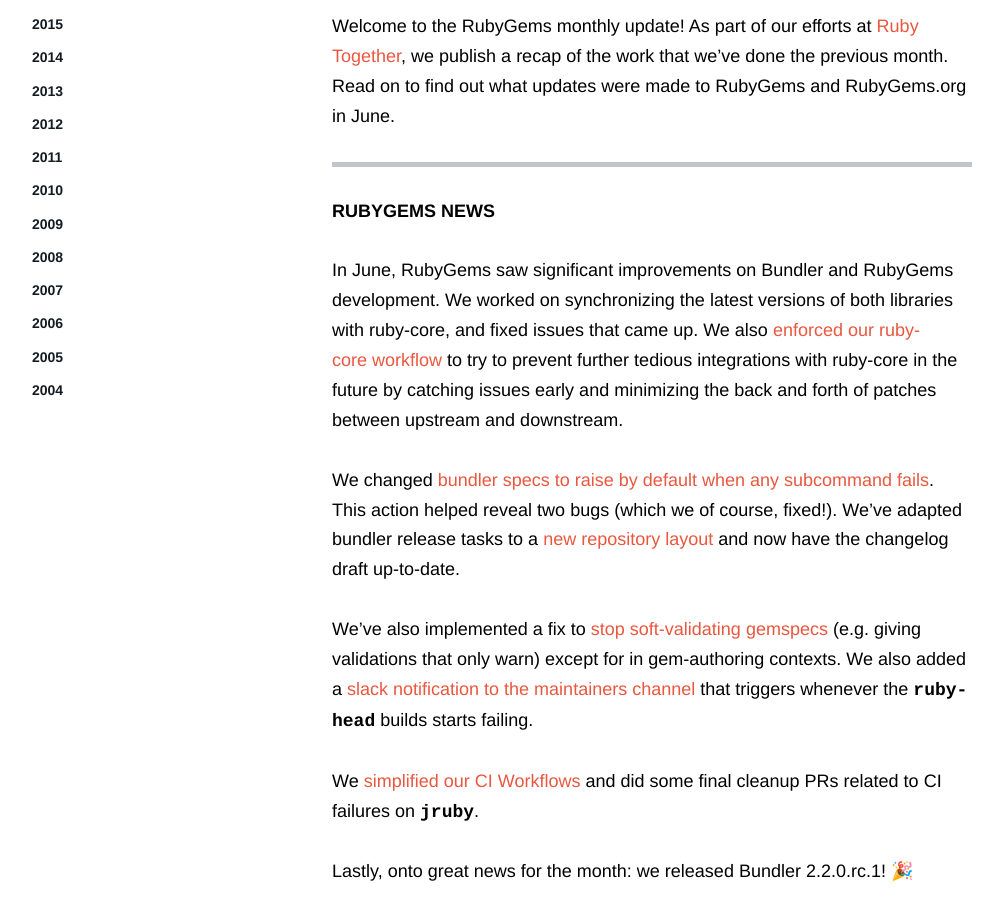
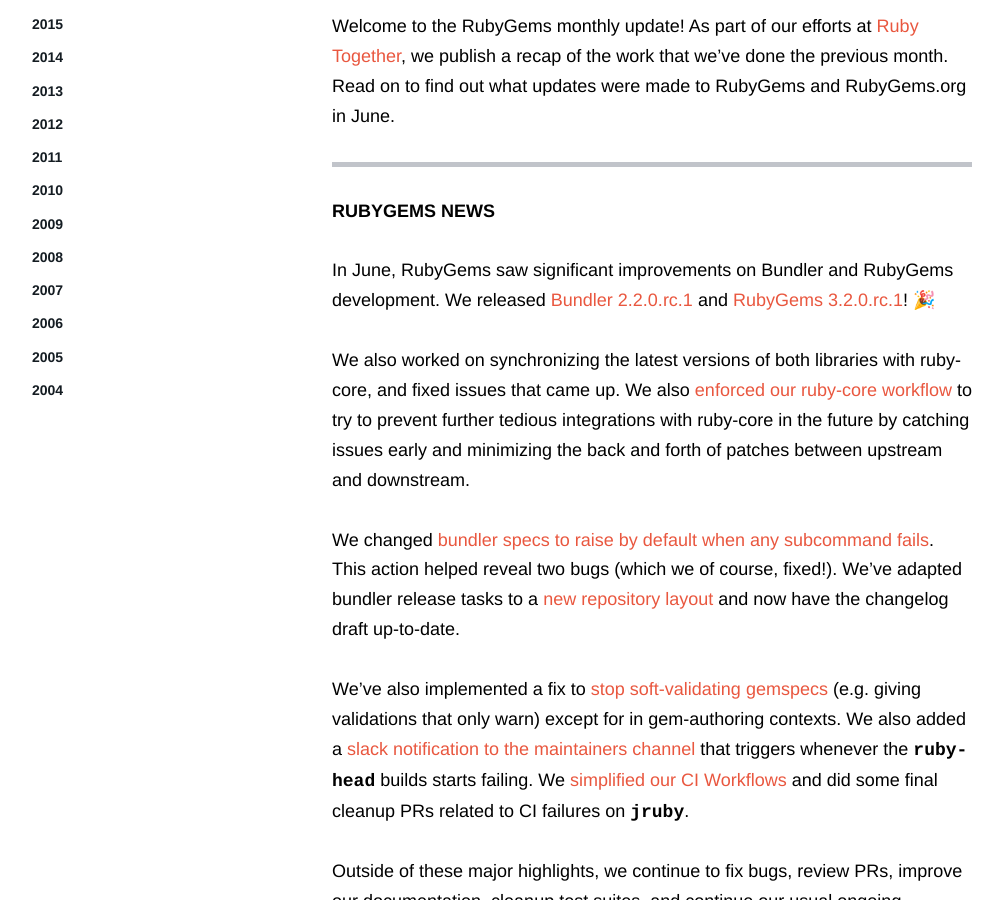
Before and after one commit to rubygems/rubygems.github.io, a Jekyll site: the page built from _posts/2020-07-15-june-rubygems-update.md, in a window 1280 px wide and 900 px high, scrolled down 390 px. Shown: the whole window, without its empty margins (138-1141 px from the left). Built offline with Jekyll 4.4.1, drawn with Linux system fonts in a browser that asks for light colours; comment, search, counter and statistics services are not loaded; some of the changed text lies outside the part shown.

Commit message:
made changes from feedback comment

```diff
--- a/_posts/2020-07-15-june-rubygems-update.md
+++ b/_posts/2020-07-15-june-rubygems-update.md
@@ -9,16 +9,13 @@
 
 ## RubyGems News
 
-In June, RubyGems saw significant improvements on Bundler and RubyGems development. We worked on synchronizing the latest versions of both libraries with ruby-core, and fixed issues that came up. We also [enforced our ruby-core workflow](https://github.com/rubygems/rubygems/pull/3725) to try to prevent further tedious integrations with ruby-core in the future by catching issues early and minimizing the back and forth of patches between upstream and downstream.
+In June, RubyGems saw significant improvements on Bundler and RubyGems development. We released [Bundler 2.2.0.rc.1](https://github.com/rubygems/rubygems/releases/tag/bundler-v2.2.0.rc.1) and [RubyGems 3.2.0.rc.1](https://github.com/rubygems/rubygems/releases/tag/v3.2.0.rc.1)! 🎉
+
+We also worked on synchronizing the latest versions of both libraries with ruby-core, and fixed issues that came up. We also [enforced our ruby-core workflow](https://github.com/rubygems/rubygems/pull/3725) to try to prevent further tedious integrations with ruby-core in the future by catching issues early and minimizing the back and forth of patches between upstream and downstream.
 
 We changed [bundler specs to raise by default when any subcommand fails](https://github.com/rubygems/rubygems/pull/3685). This action helped reveal two bugs (which we of course, fixed!). We've adapted bundler release tasks to a [new repository layout](https://github.com/rubygems/rubygems/pull/3703) and now have the changelog draft up-to-date.
 
-
-We've also implemented a fix to [stop soft-validating gemspecs](https://github.com/rubygems/rubygems/pull/3668) (e.g. giving validations that only warn) except for in gem-authoring contexts. We also added a [slack notification to the maintainers channel](https://github.com/rubygems/rubygems/pull/3689) that triggers whenever the  `ruby-head` builds starts failing.
-
-We [simplified our CI Workflows](https://github.com/rubygems/rubygems/pull/3769) and did some final cleanup PRs related to CI failures on `jruby`.
-
-Lastly, onto great news for the month: we released Bundler 2.2.0.rc.1! 🎉
+We've also implemented a fix to [stop soft-validating gemspecs](https://github.com/rubygems/rubygems/pull/3668) (e.g. giving validations that only warn) except for in gem-authoring contexts. We also added a [slack notification to the maintainers channel](https://github.com/rubygems/rubygems/pull/3689) that triggers whenever the  `ruby-head` builds starts failing. We [simplified our CI Workflows](https://github.com/rubygems/rubygems/pull/3769) and did some final cleanup PRs related to CI failures on `jruby`.
 
 Outside of these major highlights, we continue to fix bugs, review PRs, improve our documentation, cleanup test suites, and continue our usual ongoing maintenance.
 
@@ -26,7 +23,7 @@
 
 ## RubyGems.org News
 
-This month, we added terraform module for RDS monitors and added alerts on `rubgems-production`, `rubygems-staging` and `shipit` instances. We followed up with fixes on RubyGems.org that have now been deployed and verified! We also debugged failed delayed jobs in production and created a [fix for issues we found with regex validation with user email.](https://github.com/rubygems/rubygems.org/pull/2389)
+This month, we added terraform module for RDS monitors and added alerts on `rubgems-production`, `rubygems-staging` and `shipit` instances. We followed up with fixes on RubyGems.org that have now been deployed and verified! We also debugged failed delayed jobs in production and created a [fix for issues we found with regex validation with user email.](https://github.com/rubygems/rubygems.org/pull/2389) [rubygems/rubygems.org/pull/2406](https://github.com/rubygems/rubygems.org/pull/2406) [rubygems/rubygems.org/pull/2388](https://github.com/rubygems/rubygems.org/pull/2388)
 
 
 In addition to that, We made a PR to [send mail update confirmation when a user changes their email address](https://github.com/rubygems/rubygems.org/pull/2392),  added a RubyGems.org guide for rate limits, and made the following improvements:
@@ -37,7 +34,7 @@
 
 - ran rake tasks related to `compact_index` which enabled bundler to make fewer requests to our server when installing some gems and fixed install of gems with multiple Ruby or Rubygems requirements
 
-- updated correct checksum task to use non-caching info_checksum calc, rerun the task, and expire info cache of gems changed from production.
+- updated correct checksum task to use non-caching info_checksum calc, rerun the task, and expire info cache of gems changed from production
 
 - [rebased and updated API keys scope PR](https://github.com/rubygems.org/pull/1962)
 
```
